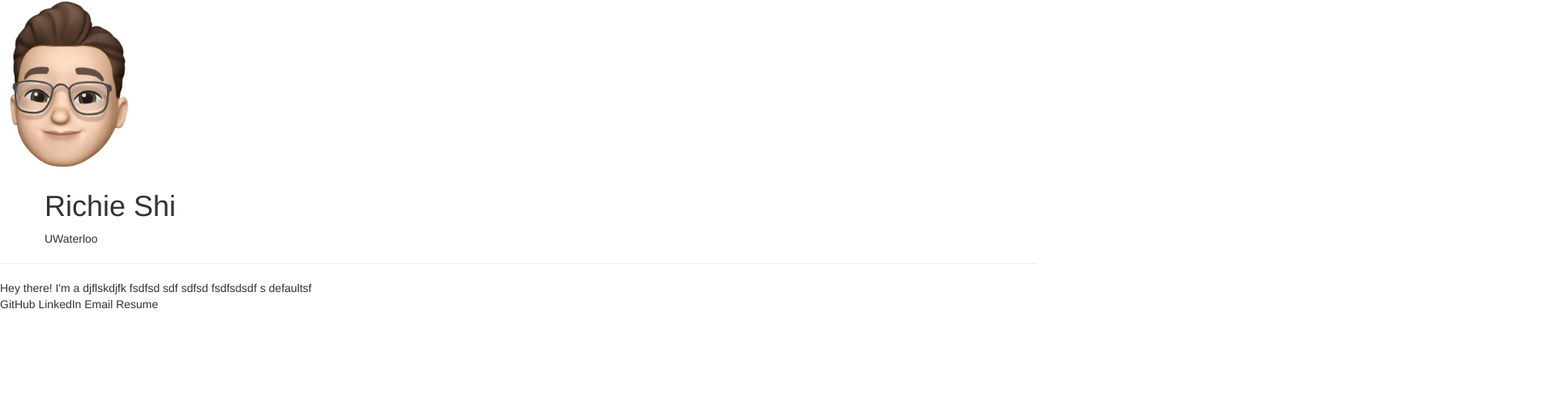
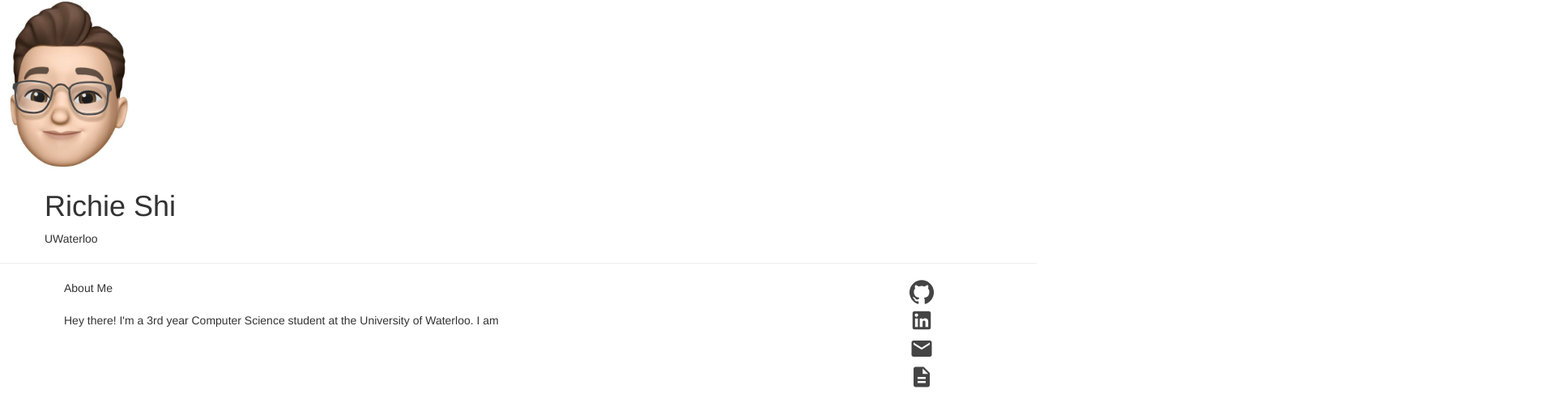
Before and after one commit to rhjshi/my-website, a Next.js app: page / in a window 1280 px wide. Shown: the top 518 px of the page at 81% size, 1920 px wide, since content can reach past the window. Built offline with nearby package versions, Linux system fonts and the light colour scheme.

Commit message:
Most of about me is done

```diff
--- a/components/AboutMe.js
+++ b/components/AboutMe.js
@@ -1,14 +1,54 @@
+import { Container, Row, Col } from 'reactstrap';
+import EmailIcon from '@material-ui/icons/Email';
+import GitHubIcon from '@material-ui/icons/GitHub';
+import ResumeIcon from '@material-ui/icons/Description';
+import LinkedInIcon from '@material-ui/icons/LinkedIn';
+
+const iconStyle = {
+  width: '30px',
+  height: '30px',
+  fill: '#444',
+}
+
 const AboutMe = () => {
   return (
     <div className='about-me-container'>
-      Hey there! I'm a djflskdjfk
-      fsdfsd
-      sdf
-      sdfsd
-      fsdfsdsdf
-      s
-      defaultsf
-      <div>GitHub LinkedIn Email Resume</div>
+      <Container fluid style={{width: '90%'}}>
+        <Col md='11'>
+          <Row className='section-title'>About Me</Row>
+          <br/>
+          <Row>
+            <p>Hey there! I'm a 3rd year Computer Science student at
+            the University of Waterloo. I am </p>
+          </Row>
+        </Col>
+        <Col md='1'>
+          <Container>
+            <Row>
+              <Col>
+                <a href="http://www.github.com/rhjshi" target="_blank" >
+                  <GitHubIcon style={iconStyle}/>
+                </a>
+              </Col>
+              <Col>
+                <a href="http://www.linkedin.com/in/rhjshi" target="_blank" >
+                  <LinkedInIcon style={iconStyle}/>
+                </a>
+              </Col>
+              <Col>
+                <a href="mailto: rhjshi@uwaterloo.ca" >
+                  <EmailIcon style={iconStyle}/>
+                </a>
+              </Col>
+              <Col>
+                <a href="richie_shi_resume.pdf" target="_blank" >
+                  <ResumeIcon style={iconStyle}/>
+                </a>
+              </Col>
+            </Row>
+          </Container>
+        </Col>
+      </Container>
     </div>
   );
 }
--- a/components/Intro.js
+++ b/components/Intro.js
@@ -24,7 +24,6 @@ const Intro = () => {
               phrases={[
                 'Software Engineer',
                 'UWaterloo',
-                'Full Stack Dev',
                 'Toronto, ON'
               ]}
             />
--- a/package.json
+++ b/package.json
@@ -8,6 +8,8 @@
     "start": "next start"
   },
   "dependencies": {
+    "@material-ui/core": "^4.11.2",
+    "@material-ui/icons": "^4.11.2",
     "next": "10.0.4",
     "react": "17.0.1",
     "react-dom": "17.0.1",
--- a/styles/main.scss
+++ b/styles/main.scss
@@ -6,6 +6,11 @@ $teal: #008080;
 
 hr.intro-break {
   width: 90%;
+}
+
+.section-title {
+  font-size: 30px;
+  font-weight: bold;
 }
 
 .intro-container {
@@ -28,6 +33,7 @@ hr.intro-break {
       .name-header {
         font-size: 60px;
         margin: 0;
+        font-weight: bold;
       }
       .sub-header{
         font-size: 30px;
@@ -39,6 +45,7 @@ hr.intro-break {
 
 .about-me-container {
   color: $dark-grey;
-  padding: 50px 100px;
+  padding: 50px 70px;
+  font-size: 18px;
 
 }
```
Also changed, not shown: 2 other files (tests, documents, lock files or other folders).
